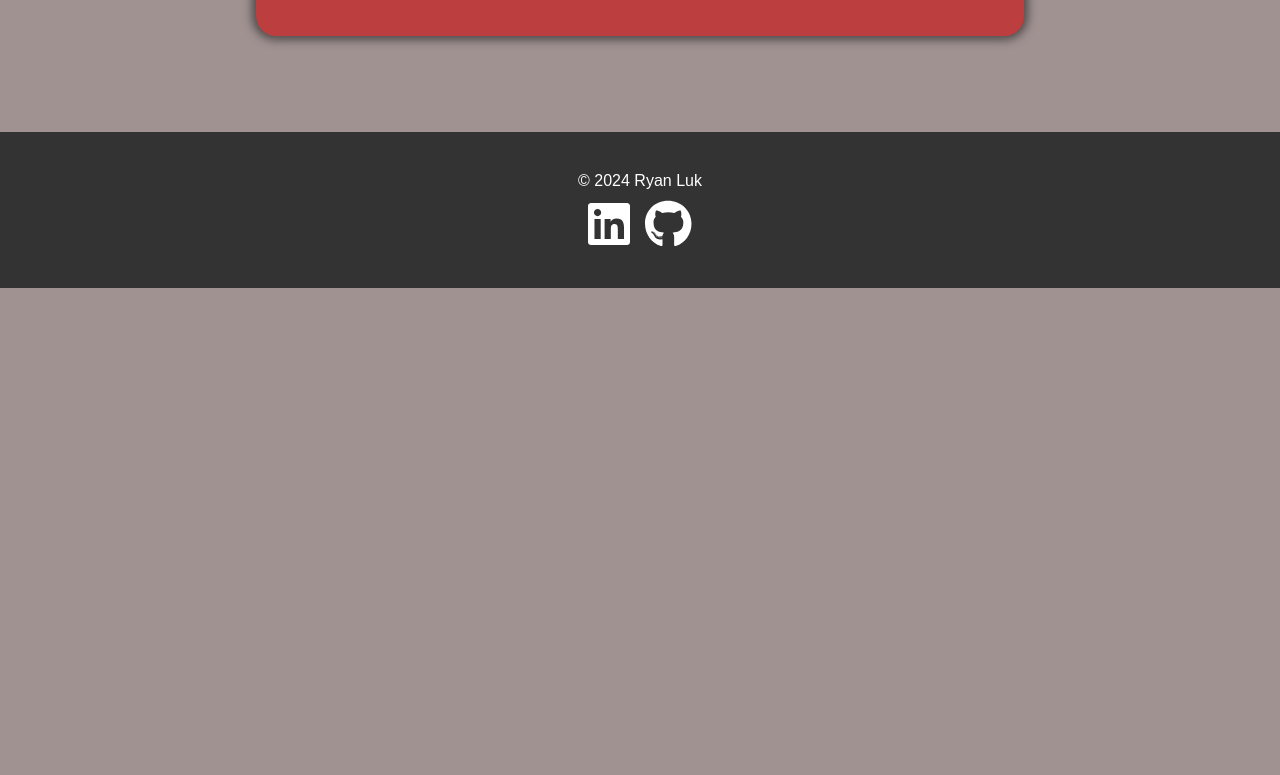
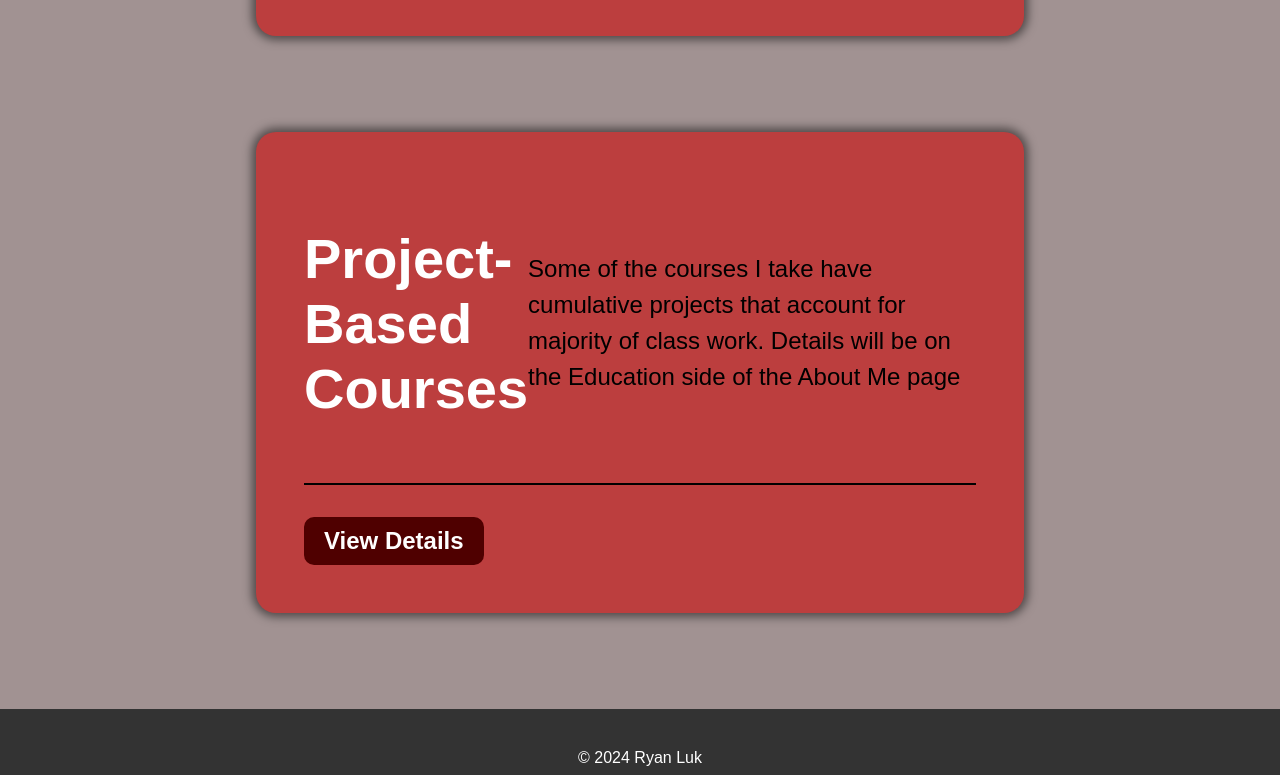
Before and after one commit to luk-ryan/luk-ryan.github.io, a React (Vite) app: page /projects in a window 1280 px wide. Shown: the part 980-1755 px from the top of the page. Before the commit the page ends 1268 px from the top, so only its background shows below. Built offline with nearby package versions, Linux system fonts and the light colour scheme.

Commit message:
Added project-based courses to the projects page

```diff
--- a/src/components/about-me/education/EECS3461.jsx
+++ b/src/components/about-me/education/EECS3461.jsx
@@ -13,19 +13,33 @@ const EECS3461 = () => {
         <ButtonBack link={"/about/education"} />
       </div>
       <div className="content">
-        <h2>Final Project</h2>
         <p>
           The biggest component of this course was to decide on a problem and
           come up with a design solution for this problem. As a team of four
           students, we researched problems by conducting surveys with potential
           end-users of a system as the first part of our project. After choosing
           a problem, we then brainstormed various ideas on a system that would
-          help solve this problem, drawing out Low-Fidelity prototypes, and
-          wireframes for it. Once we decided to move forward with the idea of a
-          mobile application, we used Figma to develop a working interactive
+          help solve this problem, drawing out Low-Fidelity prototypes.
+        </p>
+        <h2>Final Project</h2>
+        <p>
+          Once we decided to move forward with the idea of a mobile application,
+          we used Figma to develop wireframes, as well as a working interactive
           prototype and compiled it into a final report for submission.
         </p>
-        <h3>Report:</h3>
+        <div className="eecs3401-header">
+          <h3>Report:</h3>
+          <p>
+            <a
+              className="text-link"
+              href="https://www.figma.com/design/pYtrfKJOkf5Mg3Jd0xfMGd/EECS-3461"
+              target="_blank"
+              rel="noopener noreferrer"
+            >
+              Figma Design
+            </a>
+          </p>
+        </div>
         <iframe
           id="education/eecs 3461 - assignment 2.pdf"
           src="/education/eecs 3461 - assignment 2.pdf"
--- a/src/components/pages/Projects.jsx
+++ b/src/components/pages/Projects.jsx
@@ -9,7 +9,15 @@ const Projects = () => {
       name: "Student Management System",
       description:
         "A website that helps students to keep track of their grades in school.",
+      link: "/projects/student-management-system",
       githubLink: "https://github.com/luk-ryan/StudentManagementSystemV2",
+    },
+    {
+      id: 2,
+      name: "Project-Based Courses",
+      description:
+        "Some of the courses I take have cumulative projects that account for majority of class work. Details will be on the Education side of the About Me page",
+      link: "/about/education",
     },
   ];
 
@@ -25,6 +33,7 @@ const Projects = () => {
           <ProjectCard
             key={project.id}
             name={project.name}
+            link={project.link}
             description={project.description}
             githubLink={project.githubLink}
           />
--- a/src/components/projects/ProjectCard.jsx
+++ b/src/components/projects/ProjectCard.jsx
@@ -3,11 +3,7 @@ import { Link } from "react-router-dom";
 import { FontAwesomeIcon } from "@fortawesome/react-fontawesome";
 import { faGithub } from "@fortawesome/free-brands-svg-icons";
 
-const ProjectCard = ({ name, description, githubLink }) => {
-  const formatTitle = (title) => {
-    return title.toLowerCase().replace(/ /g, "-");
-  };
-
+const ProjectCard = ({ name, description, link, githubLink }) => {
   return (
     <div className="project-card">
       <div className="project-header">
@@ -15,9 +11,10 @@ const ProjectCard = ({ name, description, githubLink }) => {
         <p>{description}</p>
       </div>
       <div className="project-links">
-        <Link className="button-link" to={`/projects/${formatTitle(name)}`}>
+        <Link className="button-link" to={link}>
           View Details
         </Link>
+        {githubLink && (
           <p>
             <a
               className="text-link"
@@ -28,6 +25,7 @@ const ProjectCard = ({ name, description, githubLink }) => {
               <FontAwesomeIcon icon={faGithub} /> Source Code
             </a>
           </p>
+        )}
       </div>
     </div>
   );
--- a/src/index.css
+++ b/src/index.css
@@ -324,7 +324,7 @@ body {
 .projects {
   display: flex;
   flex-direction: column;
-  gap: 2rem;
+  gap: 6rem;
 }
 
 .project-card {
```
Lines whose indentation alone changed are shown as unchanged.
